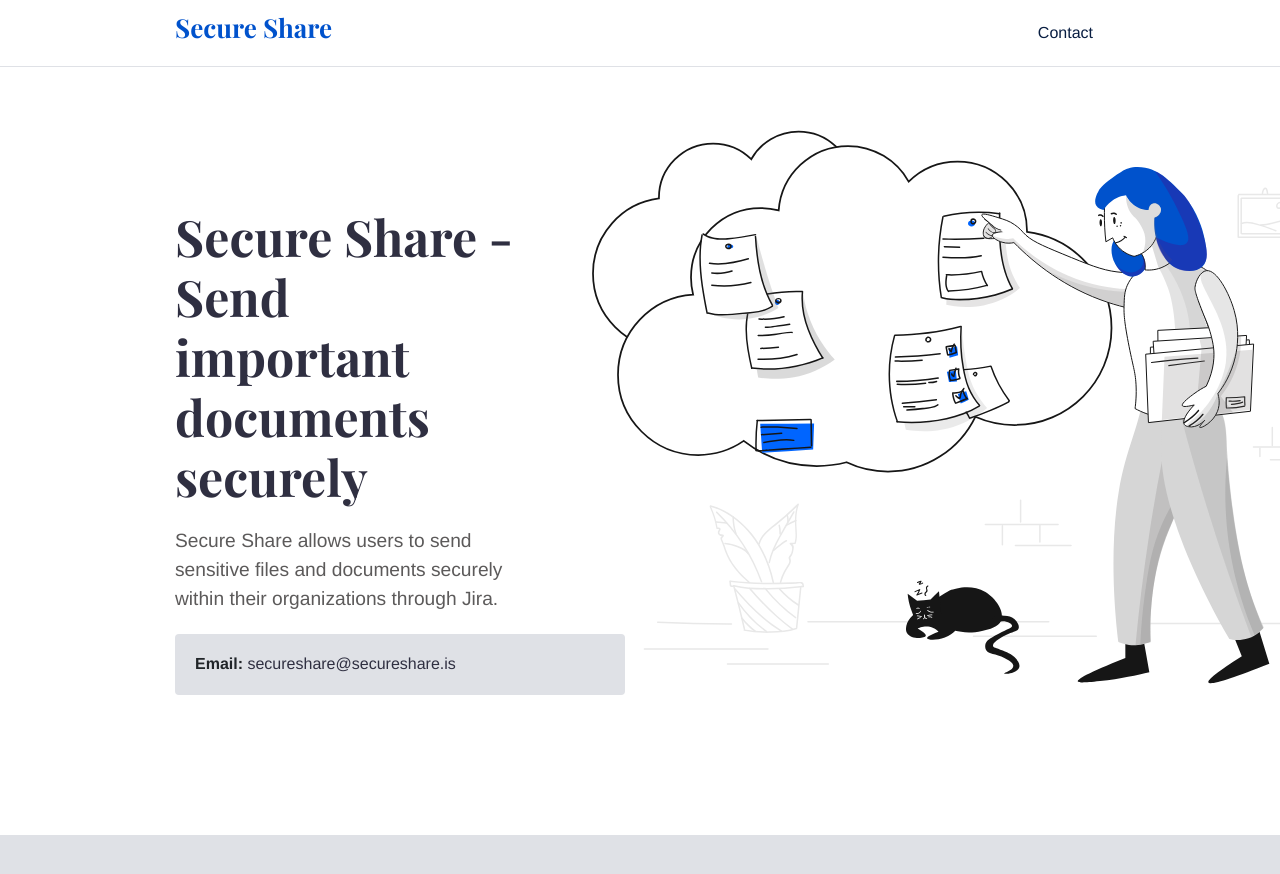
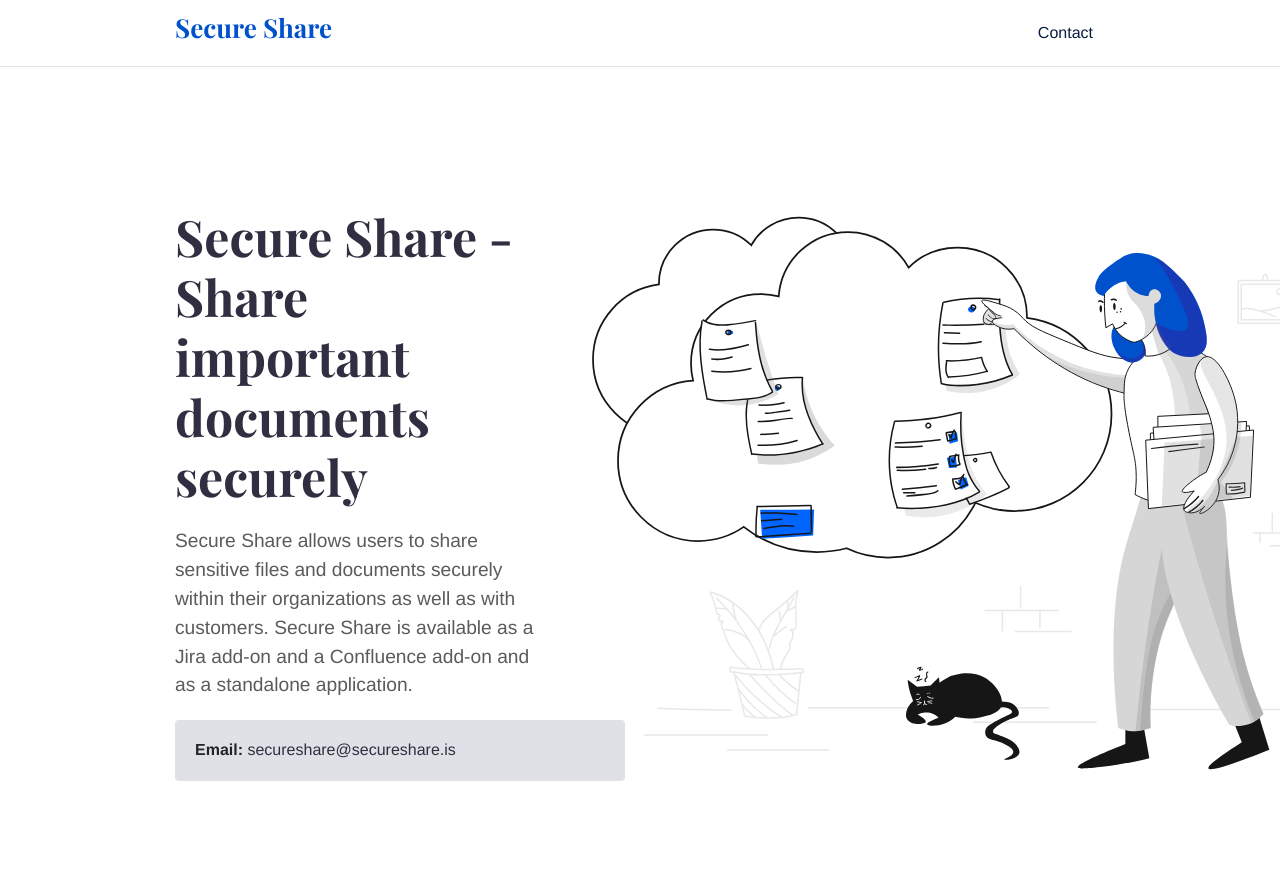
Before and after one commit to Secure-Share/secureshare.is, a Jekyll site: the page built from index.md, in a window 1280 px wide and 900 px high. Shown: the top 874 px of the window. Built offline with Jekyll 4.4.1, drawn with Linux system fonts in a browser that asks for light colours.

Commit message:
change text

```diff
--- a/index.md
+++ b/index.md
@@ -1,13 +1,14 @@
 ---
 title: Secure Share
 layout: home
-description: Secure Share allows users to send sensitive files and documents securely within their organizations through Jira.
+description: Secure Share allows users to send sensitive files and documents securely within their organizations through Jira and Confluence.
 intro_image: "images/illustrations/pointing.svg"
 intro_image_absolute: true
 intro_image_hide_on_mobile: true
 show_call_box: true
 ---
 
-# Secure Share - Send important documents securely
+# Secure Share - Share important documents securely
 
-Secure Share allows users to send sensitive files and documents securely within their organizations through Jira.
+Secure Share allows users to share sensitive files and documents securely within their organizations as well as with customers.
+Secure Share is available as a Jira add-on and a Confluence add-on and as a standalone application.
```
